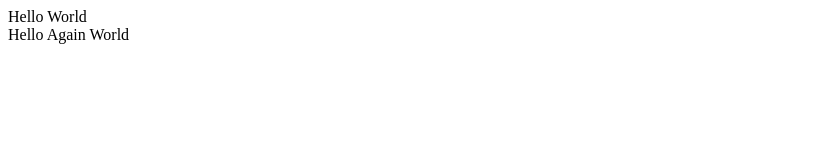
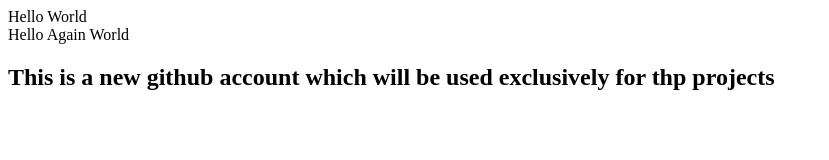
Before and after one commit to gitTHP/test-new, a plain HTML site: page index.html in a window 1280 px wide. Shown: the whole page, without its empty margins (0-829 px from the left). Drawn offline with Linux system fonts and the light colour scheme.

Commit message:
new commit

```diff
--- a/index.html
+++ b/index.html
@@ -7,5 +7,6 @@
     <body>
         <div> Hello World</div>
         <div> Hello Again World</div>
+        <h2> This is a new github account which will be used exclusively for thp projects</h2>
     </body>
 </html>
```
